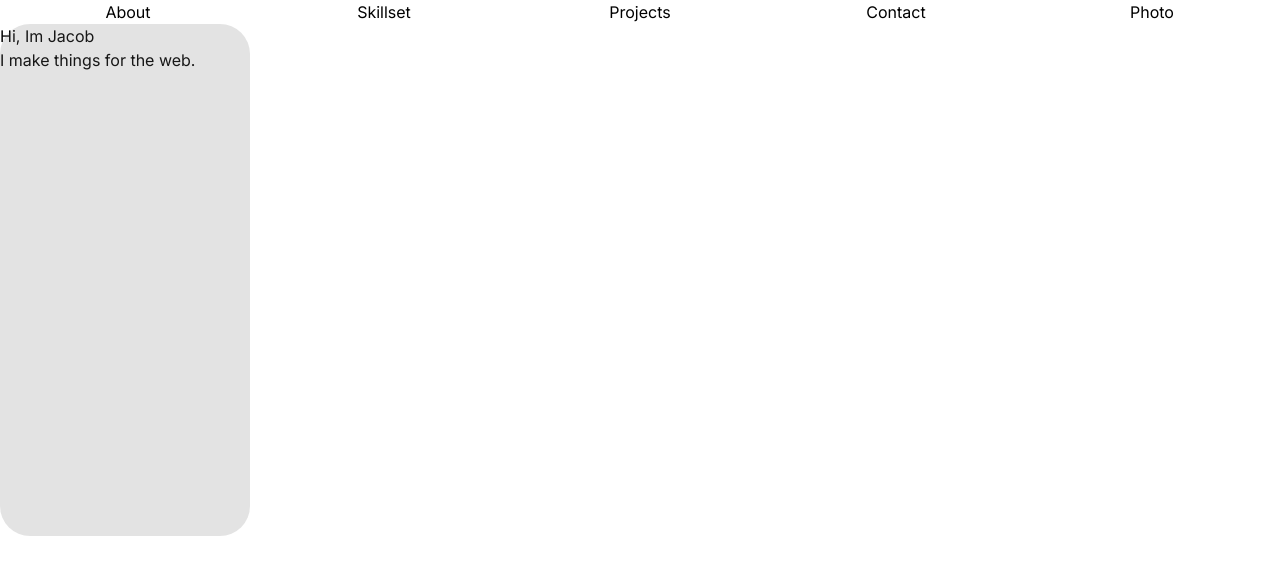
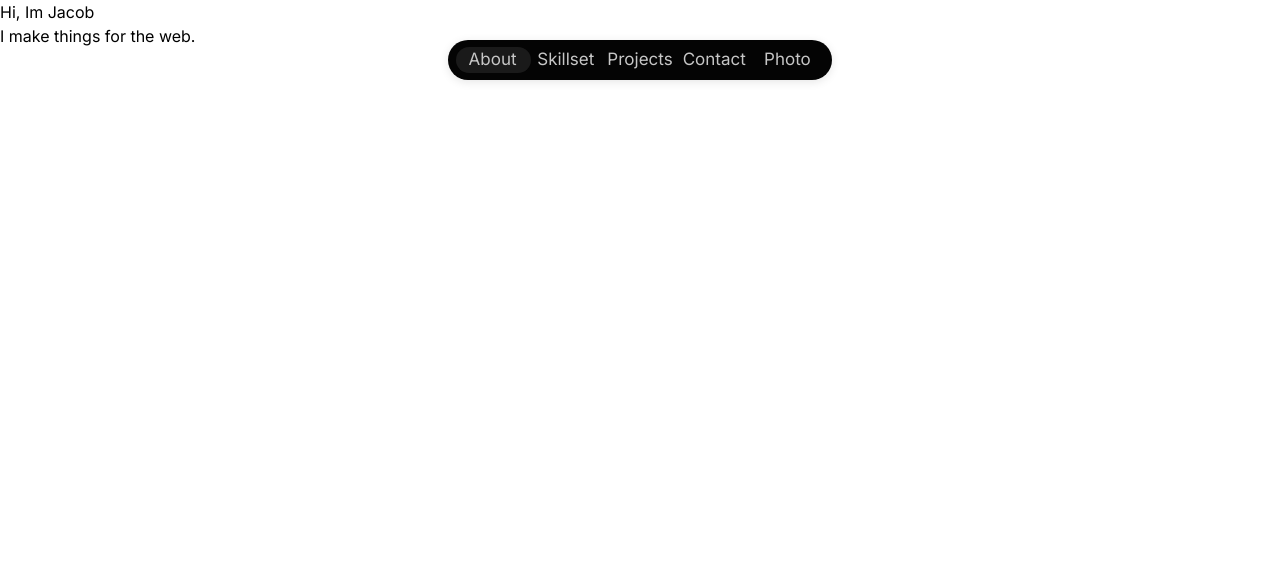
Before and after one commit to Jacobbidmead/v-3, a Next.js app: page / in a window 1280 px wide. Shown: the top 574 px of the page. Built offline with nearby package versions, Linux system fonts and the light colour scheme.

Commit message:
refactor: refactored css into styled component

```diff
--- /dev/null
+++ b/app/components/nav/Nav.styles.ts
@@ -0,0 +1,60 @@
+import styled from "styled-components";
+import { motion } from "framer-motion";
+
+// Container for the floating navigation bar
+export const FloatingNavContainer = styled.div`
+  display: flex;
+  justify-content: center;
+  position: fixed;
+  width: 100%;
+  z-index: 3;
+  padding-top: 40px;
+  align-items: center;
+`;
+
+// The floating navigation bar itself
+export const FloatingNav = styled.div<{ backgroundColor: string; navBorder: string }>`
+  display: flex;
+  flex-direction: row;
+  color: white;
+  justify-content: space-between;
+  padding: 9px 8px;
+  background-color: ${(props) => props.backgroundColor};
+  backdrop-filter: blur(20px);
+  box-shadow: 0 2px 10px #0000001a;
+  align-items: center;
+  border-radius: 30px;
+  transition: all 0.4s ease;
+  width: 30%;
+  height: 40px;
+  border: ${(props) => props.navBorder};
+  position: relative;
+`;
+
+// Each link in the navigation bar
+export const FnLinks = styled.div`
+  cursor: pointer;
+  transition: all 0.2s ease;
+  font-size: 17px;
+  z-index: 2;
+  margin: 0 5px;
+  border-radius: 30px;
+  color: rgb(198, 198, 198);
+  position: relative;
+  width: 20%;
+  display: inline-block;
+  text-align: center;
+
+  &:hover {
+    color: white;
+  }
+`;
+
+// The animated background block
+export const BackgroundBlock = styled(motion.div)`
+  position: absolute;
+  width: 19.5%;
+  height: 64%;
+  background-color: rgba(114, 114, 114, 0.2);
+  border-radius: 30px;
+`;
--- a/app/components/nav/Nav.tsx
+++ b/app/components/nav/Nav.tsx
@@ -1,14 +1,15 @@
 "use client";
 
 import React, { useState, useEffect } from "react";
-import { motion } from "framer-motion";
 import { useRouter } from "next/navigation";
+import { FloatingNav, FloatingNavContainer, FnLinks, BackgroundBlock } from "./Nav.styles";
 
 interface NavProps {
   scrollToSection: (sectionId: string) => void;
+  backgroundColor: string;
 }
 
-const Nav: React.FC<NavProps> = ({ scrollToSection }) => {
+const Nav: React.FC<NavProps> = ({ scrollToSection, backgroundColor }) => {
   const [activeButtonIndex, setActiveButtonIndex] = useState<number | null>(null);
   const [navOpacity, setNavOpacity] = useState("rgba(114, 114, 114, 0)");
   const [navBorder, setNavBorder] = useState("none");
@@ -35,7 +36,7 @@ const Nav: React.FC<NavProps> = ({ scrollToSection }) => {
 
   const handleButtonClick = (index: number, label: string) => {
     if (label === "Photo") {
-      router.push("/Photo"); // Replaces useNavigate with Next.js router
+      router.push("/Photo");
     } else {
       setActiveButtonIndex(index);
       scrollToSection(label.toLowerCase());
@@ -43,38 +44,21 @@ const Nav: React.FC<NavProps> = ({ scrollToSection }) => {
   };
 
   return (
-    <div className='floating-nav-container'>
-      <div className='floating-nav' style={{ backgroundColor: navOpacity, border: navBorder }}>
+    <FloatingNavContainer>
+      <FloatingNav backgroundColor={backgroundColor} navBorder={navBorder}>
         {buttons.map((label, index) => (
-          <div
-            key={label}
-            className='fn-links'
-            onClick={() => handleButtonClick(index, label)}
-            style={{
-              position: "relative",
-              width: "20%",
-              display: "inline-block",
-              textAlign: "center",
-            }}>
+          <FnLinks key={label} onClick={() => handleButtonClick(index, label)}>
             {label}
-          </div>
+          </FnLinks>
         ))}
-        <motion.div
-          className='background-block'
+        <BackgroundBlock
           initial={false}
           animate={{ x: backgroundX }}
           whileTap={{ scale: 0.9 }}
           transition={{ type: "spring", stiffness: 250, damping: 25 }}
-          style={{
-            position: "absolute",
-            width: "19.5%",
-            height: "64%",
-            backgroundColor: "rgba(114, 114, 114, 0.2)",
-            borderRadius: "30px",
-          }}
         />
-      </div>
-    </div>
+      </FloatingNav>
+    </FloatingNavContainer>
   );
 };
 
--- a/app/page.tsx
+++ b/app/page.tsx
@@ -8,7 +8,7 @@ export default function Home() {
   const { isMobile, backgroundColor, scrollToSection } = useNavbarLogic();
   return (
     <main>
-      <Nav scrollToSection={scrollToSection} />
+      <Nav scrollToSection={scrollToSection} backgroundColor={backgroundColor} />
       <Hero />
     </main>
   );
--- a/package.json
+++ b/package.json
@@ -14,6 +14,7 @@
     "@emotion/styled": "^11.13.0",
     "@mui/joy": "^5.0.0-beta.48",
     "@mui/material": "^5.16.7",
+    "@types/styled-components": "^5.1.34",
     "framer-motion": "^11.3.29",
     "next": "14.2.5",
     "react": "^18",
```
Also changed, not shown: 1 other file (tests, documents, lock files or other folders).
